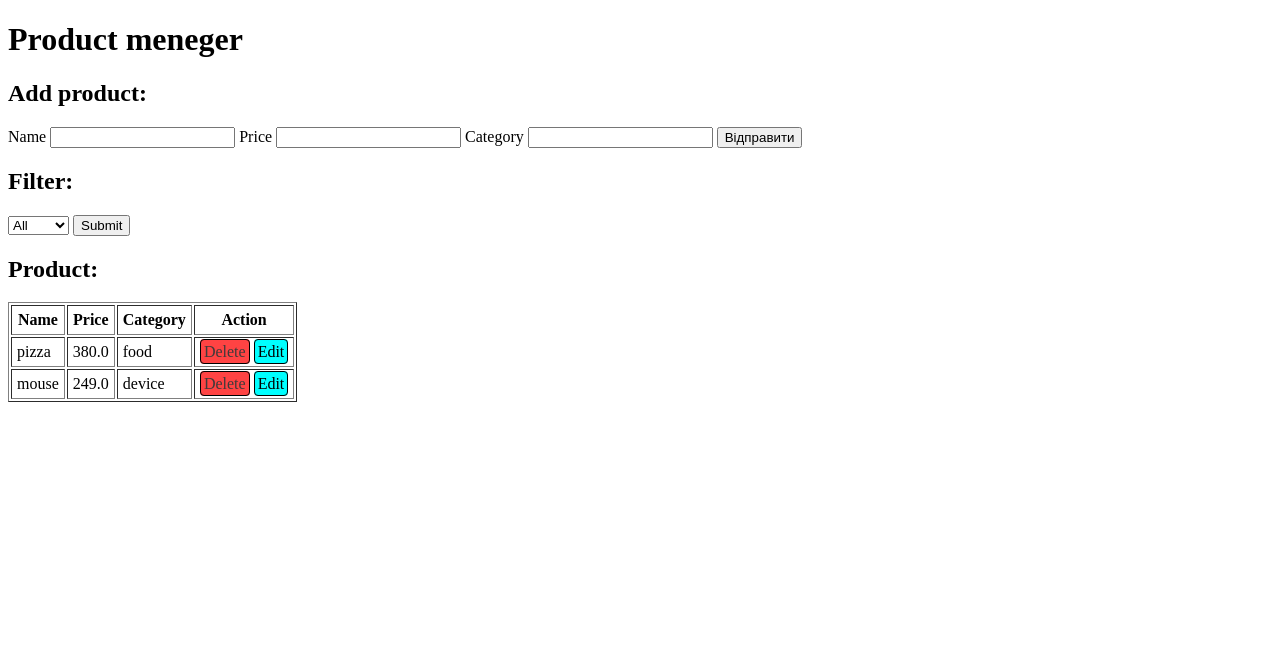
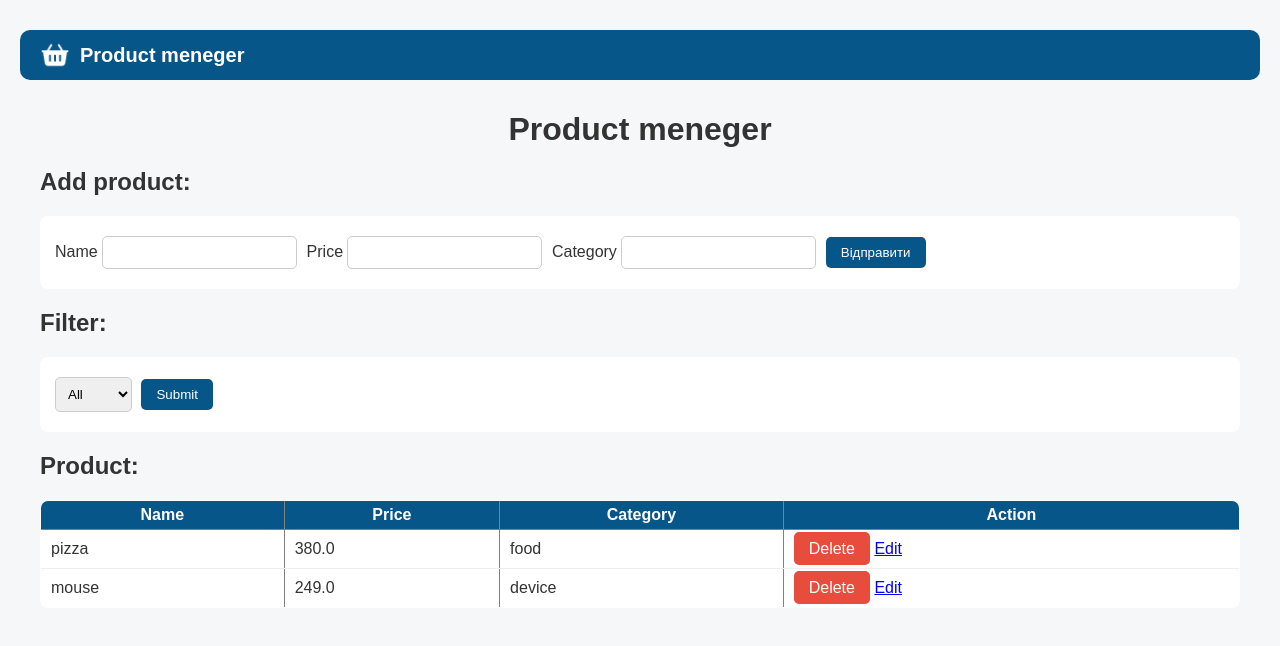
Before and after one commit to Benya222/flask_learn, a Flask app: page / in a window 1280 px wide. Shown: the top 646 px of the page. Run offline with Flask 3, Linux system fonts and the light colour scheme; data comes from the database, SQL or seed files in the repository; both versions use the stored data as it was after the commit.

Commit message:
add style.css

```diff
--- a/app.py
+++ b/app.py
@@ -24,7 +24,7 @@ def products():
         price = float(price)
 
         if product_exists(name):
-            flash('Такий товар вже є!')
+            flash('Такий товар вже є!', category="error")
         else:
             add_product(name, price, category)
 
@@ -58,7 +58,7 @@ def edit(name):
 
         edit_product(name, price, category)
 
-        flash('Product edited!')
+        flash('Product edited!', category="success")
         return redirect(url_for('products'))
 
 
@@ -74,7 +74,7 @@ def edit(name):
 @app.route('/delete/<name_product>')
 def delete(name_product):
     delete_product(name_product)
-    flash(f'Product {name_product} was deleted!')
+    flash(f'Product {name_product} was deleted!', category="success")
 
     return redirect(url_for('products'))
 
--- /dev/null
+++ b/static/css/style.css
@@ -0,0 +1,163 @@
+:root {
+  --primary-color: #07568a;
+  --primary-hover: #3274ac;
+
+  --danger-color: #e74c3c;
+  --danger-hover: #c0392b;
+
+  --bg-color: #f6f7f8;
+  --card-bg: #ffffff;
+
+  --text-color: #333;
+  --border-color: #eee;
+
+  --success-bg: #e6f7e6;
+}
+
+
+/* ===== HEADER ===== */
+.header {
+  padding: 10px 0;
+}
+
+.header .container {
+  background-color: var(--primary-color);
+  border-radius: 10px;
+  padding: 10px 20px;
+}
+
+.logo a {
+  display: flex;
+  align-items: center;
+  gap: 10px;
+
+  text-decoration: none;
+  color: white;
+}
+
+.logo img {
+  width: 30px;
+  height: 30px;
+  filter: invert(100%);
+}
+
+.logo span {
+  font-size: 20px;
+  font-weight: bold;
+}
+
+/* ===== БАЗА ===== */
+body {
+  font-family: Arial, sans-serif;
+  background-color: var(--bg-color);
+  color: var(--text-color);
+  margin: 0;
+  padding: 20px;
+}
+
+/* ===== КОНТЕЙНЕР ===== */
+.container {
+  max-width: 1200px;
+  margin: 0 auto;
+}
+
+/* ===== ЗАГОЛОВОК ===== */
+h1 {
+  text-align: center;
+  margin-bottom: 20px;
+}
+
+/* ===== FLASH ===== */
+p {
+  background-color: var(--success-bg);
+  padding: 10px;
+  border-radius: 5px;
+}
+
+/* ===== ФОРМИ ===== */
+form {
+  background-color: var(--card-bg);
+  padding: 15px;
+  margin-bottom: 20px;
+  border-radius: 8px;
+}
+
+/* ===== INPUT ===== */
+input,
+select {
+  padding: 8px;
+  margin: 5px 5px 5px 0;
+  border: 1px solid #ccc;
+  border-radius: 5px;
+}
+
+/* ===== КНОПКИ ===== */
+.button {
+  padding: 8px 15px;
+  background-color: var(--primary-color);
+  color: white;
+  border: none;
+  border-radius: 5px;
+  cursor: pointer;
+}
+
+button:hover {
+  background-color: var(--primary-hover);
+}
+
+/* ===== ТАБЛИЦЯ ===== */
+table {
+  width: 100%;
+  border-collapse: collapse;
+  background-color: var(--card-bg);
+  border-radius: 8px;
+  overflow: hidden;
+}
+
+/* ШАПКА */
+thead {
+  background-color: var(--primary-color);
+  color: white;
+}
+
+/* КЛІТИНКИ */
+td {
+  padding: 10px;
+  text-align: left;
+  border-bottom: 1px solid var(--border-color);
+}
+
+/* НАВЕДЕННЯ ТІЛЬКИ НА РЯДКИ ТІЛА */
+tbody tr:hover {
+  background-color: #f9f9f9;
+}
+
+/* DELETE КНОПКА */
+table .button {
+  text-decoration: none;
+  background-color: var(--danger-color);
+}
+
+table .button:hover {
+  background-color: var(--danger-hover);
+}
+
+/* ===== FLASH ===== */
+.flash {
+  padding: 10px;
+  border-radius: 5px;
+  margin-bottom: 10px;
+  transition: opacity 0.5s;
+}
+
+/* успіх */
+.flash.success {
+  background-color: #e6f7e6;
+  color: #2e7d32;
+}
+
+/* помилка */
+.flash.error {
+  background-color: #fdecea;
+  color: #c0392b;
+}
--- a/templates/product.html
+++ b/templates/product.html
@@ -3,28 +3,28 @@
   <head>
     <meta charset="UTF-8" />
     <meta name="viewport" content="width=device-width, initial-scale=1.0" />
-    <style>
-      .btn{
-        text-decoration: none;
-        padding: 3px;
-        background-color: aqua;
-        color:black;
-        border: 1px solid black;
-        border-radius: 4px;
-      }
-      .btn--delete{
-        background-color: rgb(255, 67, 67);
-        color: rgb(63, 58, 58)
-      }
-    </style>
+    <link rel="stylesheet" href="{{ url_for('static', filename= 'css/style.css') }}">
     <title>Product Meneger</title>
   </head>
   <body>
-    {% with massages = get_flashed_messages() %}
-    {% for msg in massages %}
-    <p>{{ msg }}</p>
+    <header class="header">
+      <div class="container">
+        <div class="logo">
+          <a href="{{ url_for('products') }}">
+            <img src="{{ url_for('static', filename='image/logo.png') }}" alt="logo">
+            <span>Product meneger</span>
+          </a>
+        </div>
+      </div>
+    </header>
+    <main>
+      <div class="container">
+        {% with massages = get_flashed_messages(with_categories=True) %}
+        {% for category, msg in massages %}
+        <p class="flash {{ category }}">{{ msg }}</p>
         {% endfor %}
         {% endwith %}
+
         <h1>Product meneger</h1>
         <h2>Add product:</h2>
         <form method="post">
@@ -40,21 +40,23 @@
             Category
             <input type="text" name="category" />
           </label>
-      <button type="submit">Відправити</button>
+          <button type="submit" class="button">Відправити</button>
         </form>
 
         <h2>Filter:</h2>
         <form method="get">
           <select name="category">
-        <option value="all" {% if choose_category == "all" %} selected {% endif %}>All</option>
+            <option value="all"{% if choose_category=="all" %} selected {% endif %}>
+              All
+            </option>
             {% for category in categories %}
-        <option value="{{ category }}" {% if choose_category == category %} selected {% endif %}>{{ category }}</option>
+            <option value="{{ category }}" {% if choose_category=="category" %} selected {% endif %}>
+              {{ category }}
+            </option>
             {% endfor %}
           </select>
-      <button type="submit">Submit</button>
+          <button type="submit" class="button">Submit</button>
         </form>
-
-
 
         <h2>Product:</h2>
         <table border="1" cellpadding="5">
@@ -73,12 +75,20 @@
               <td>{{ product.price }}</td>
               <td>{{ product.category }}</td>
               <td>
-            <a href="{{ url_for('delete', name_product= product.name) }}" class="btn btn--delete">Delete</a>
-            <a href="{{ url_for('edit', name= product.name) }}" class="btn">Edit</a>
+                <a
+                  href="{{ url_for('delete', name_product= product.name) }}"
+                  class="button"
+                  >Delete</a
+                >
+                <a href="{{ url_for('edit', name= product.name) }}" class="btn"
+                  >Edit</a
+                >
               </td>
             </tr>
             {% endfor %}
           </tbody>
         </table>
+      </div>
+    </main>
   </body>
 </html>
```
Also changed, not shown: db.sqlite, static/image/logo.png (added). Lines whose indentation alone changed are shown as unchanged.
